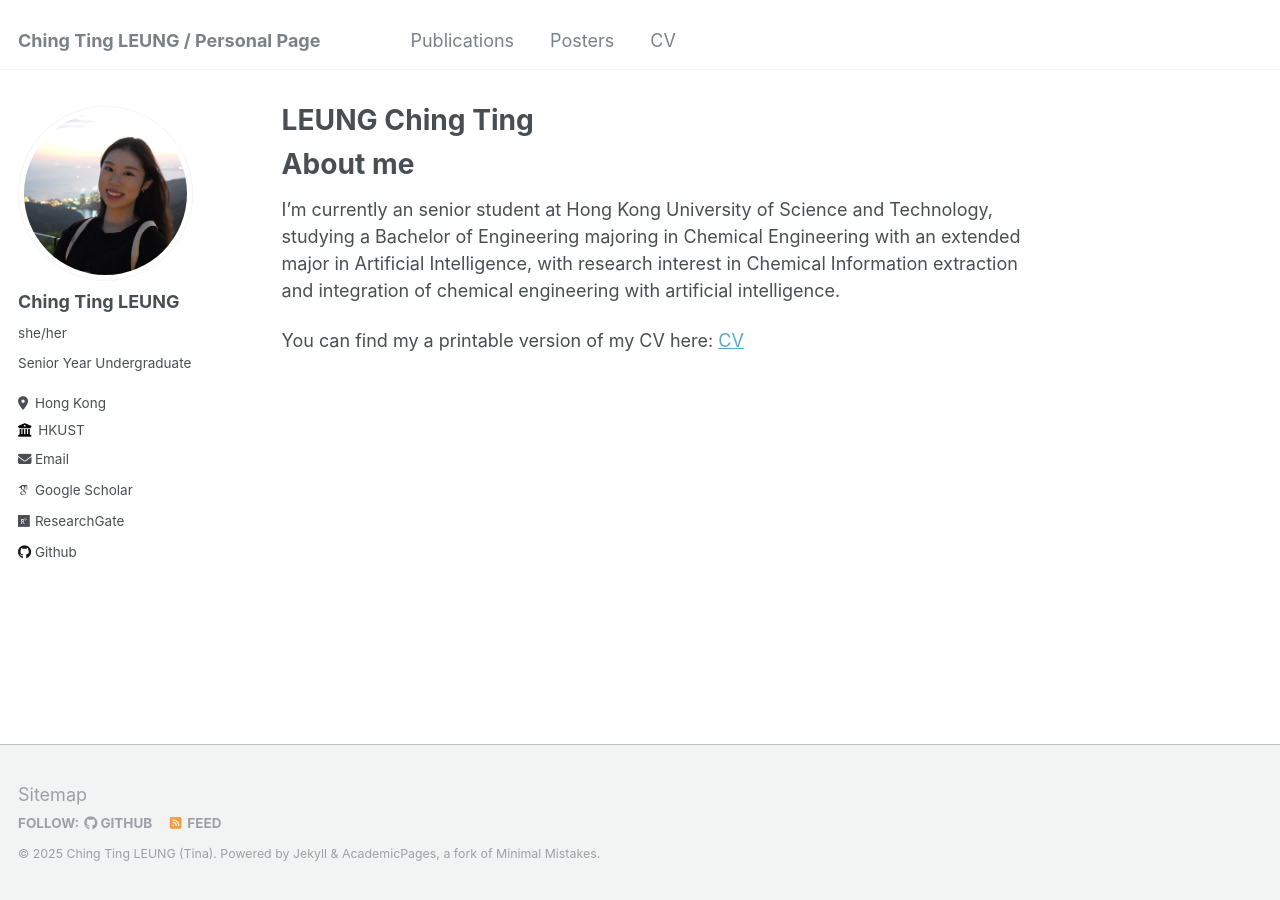
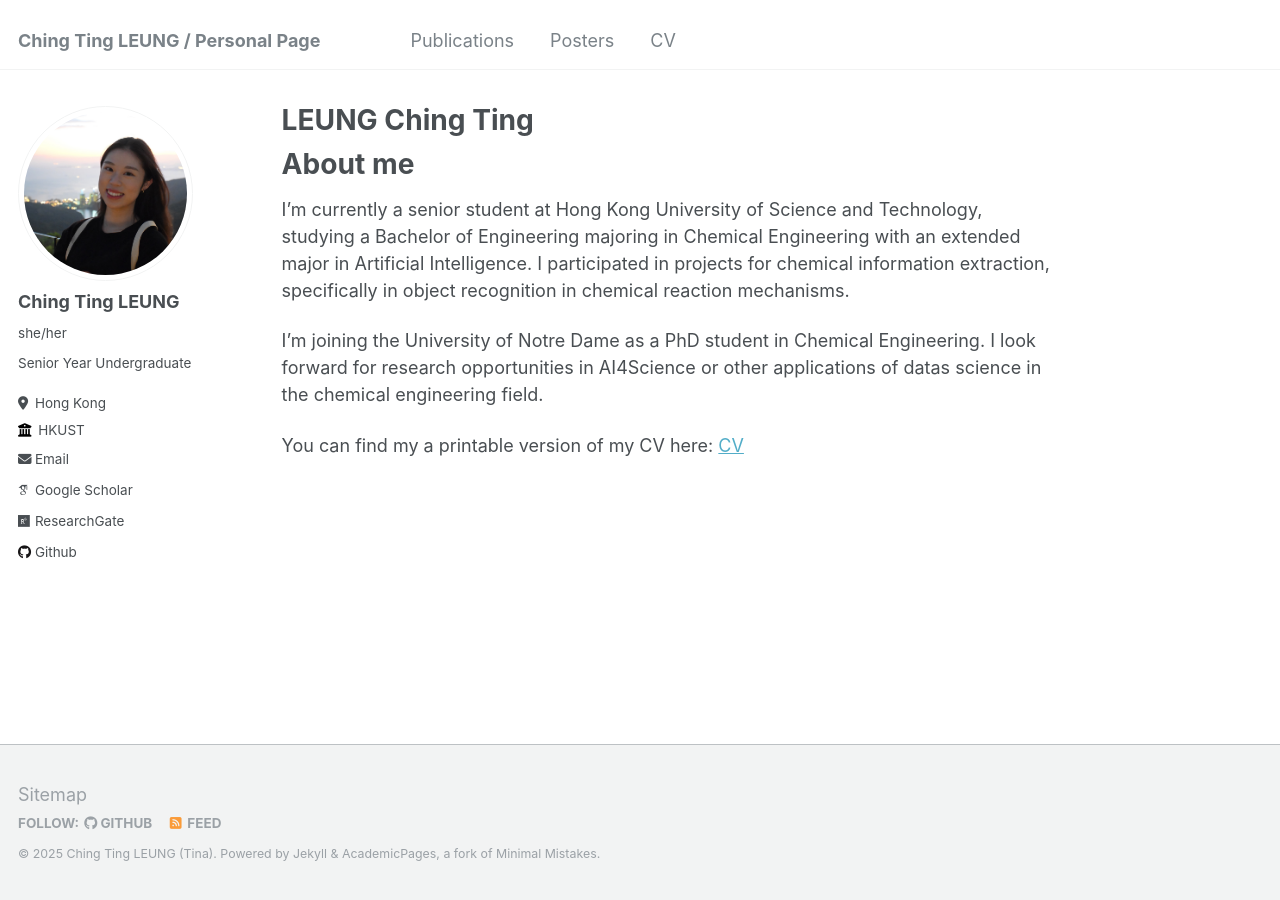
Before and after one commit to ting2025/ting2025.github.io, a Jekyll site: the page built from _pages/about.md, in a window 1280 px wide. Built offline with Jekyll 4.4.1, drawn with Linux system fonts in a browser that asks for light colours; some web fonts are replaced.

Commit message:
Update about.md

```diff
--- a/_pages/about.md
+++ b/_pages/about.md
@@ -9,6 +9,8 @@ redirect_from:
 
 About me
 ======
-I'm currently an senior student at Hong Kong University of Science and Technology, studying a Bachelor of Engineering majoring in Chemical Engineering with an extended major in Artificial Intelligence, with research interest in Chemical Information extraction and integration of chemical engineering with artificial intelligence.
+I'm currently a senior student at Hong Kong University of Science and Technology, studying a Bachelor of Engineering majoring in Chemical Engineering with an extended major in Artificial Intelligence. I participated in projects for chemical information extraction, specifically in object recognition in chemical reaction mechanisms.
+
+I'm joining the University of Notre Dame as a PhD student in Chemical Engineering. I look forward for research opportunities in AI4Science or other applications of datas science in the chemical engineering field.
 
 You can find my a printable version of my CV here: [CV](../files/Resume.pdf)
```
